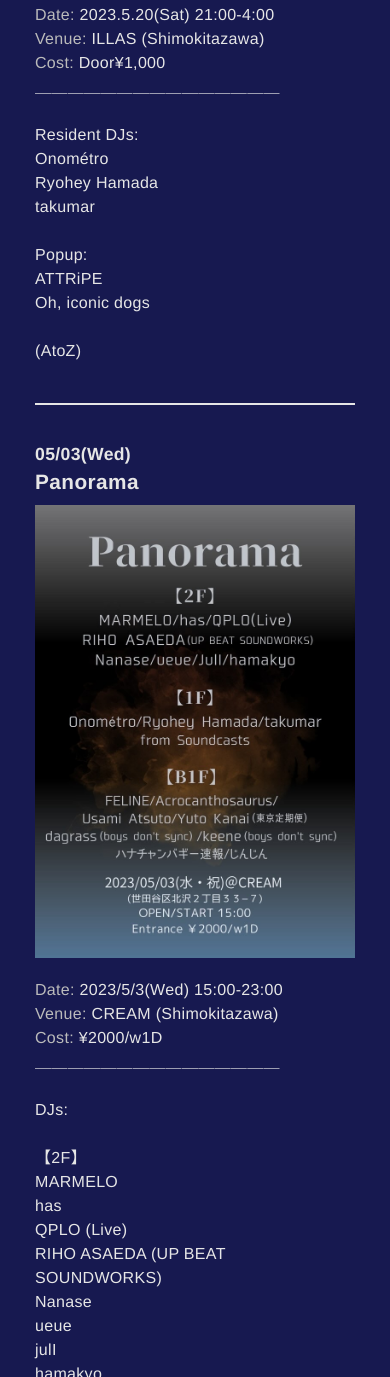
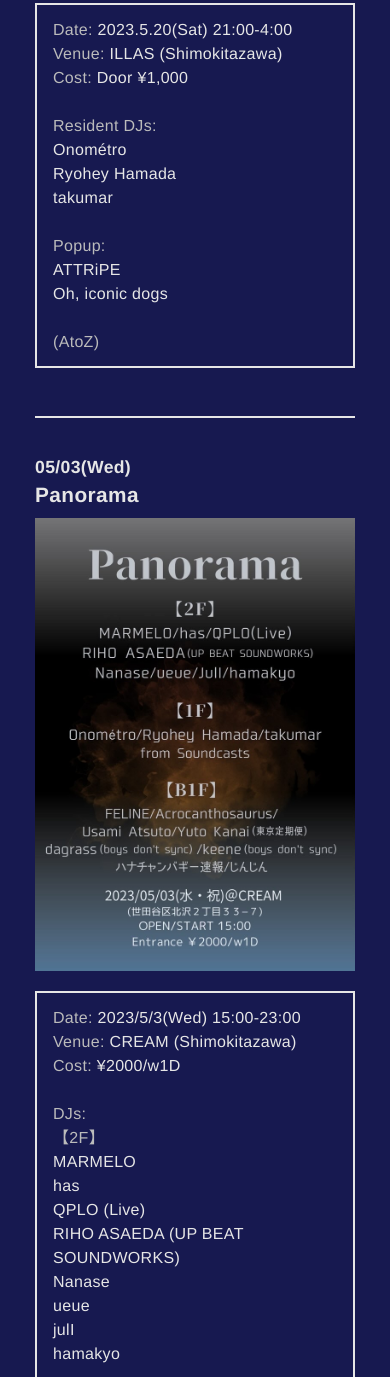
Before and after one commit to koringue/onomeacutetro, a plain HTML site: page schedule.html in a window 390 px wide. Shown: the part 623-2000 px from the top of the page. Drawn offline with Linux system fonts and the light colour scheme.

Commit message:
Add files via upload

```diff
--- a/schedule.html
+++ b/schedule.html
@@ -11,11 +11,11 @@
   <meta property="og:site_name" content="Onom&eacute;tro Information">
   <meta property="og:type" content="website">
   <meta property="og:url" content="https://onomeacutetro.info/schedule">
-  <meta property="og:image" content="https://onomeacutetro.info/image_onomeacutetro.jpg">
+  <!-- <meta property="og:image" content="onomeacutetro_face.png"> -->
   <meta name="twitter:card" content="summary">
   <meta name="twitter:title" content="Onom&eacute;tro Schedule">
   <meta name="twitter:description" content="DJ and live performances, come see me!">
-  <meta name="twitter:image" content="image_onomeacutetro.jpg">
+  <!-- <meta name="twitter:image" content="onomeacutetro_face.png"> -->
   <link href="style.css" rel="stylesheet">
   <link rel="preconnect" href="https://fonts.googleapis.com">
   <link rel="preconnect" href="https://fonts.gstatic.com" crossorigin>
@@ -61,22 +61,21 @@
       <a href="https://www.instagram.com/p/Crssj7XSxSo/" target="_blank">
         <img src="230520.png" alt="Schedule Image">
       </a>
-      <p>
+      <p class="box">
         <span class="gray">Date: </span>2023.5.20(Sat) 21:00-4:00<br>
         <span class="gray">Venue: </span>ILLAS (Shimokitazawa)<br>
-        <span class="gray">Cost: </span>Door¥1,000<br>
-        ＿＿＿＿＿＿＿＿＿＿＿＿＿＿＿<br>
+        <span class="gray">Cost: </span>Door ¥1,000<br>
         <br>
-        Resident DJs:<br>
+        <span class="gray">Resident DJs:</span><br>
         Onométro<br>
         Ryohey Hamada<br>
         takumar<br>
         <br>
-        Popup:<br>
+        <span class="gray">Popup:</span><br>
         ATTRiPE<br>
         Oh, iconic dogs<br>
         <br>
-        (AtoZ)
+        <span class="gray">(AtoZ)</span>
       </p>
     </div>
     <hr>
@@ -86,15 +85,14 @@
       <a href="https://www.instagram.com/p/CrlD5u0Shjw/" target="_blank">
         <img src="230503.jpg" alt="Schedule Image">
       </a>
-      <p>
+      <p class="box">
         <span class="gray">Date: </span>2023/5/3(Wed) 15:00-23:00<br>
         <span class="gray">Venue: </span>CREAM (Shimokitazawa)<br>
         <span class="gray">Cost: </span>¥2000/w1D<br>
-        ＿＿＿＿＿＿＿＿＿＿＿＿＿＿＿<br>
         <br>
-        DJs:<br>
-        <br>
-        【2F】<br>
+        <span class="gray">DJs:</span><br>
+        <!-- <br> -->
+        <span class="gray">【2F】</span><br>
         MARMELO<br>
         has<br>
         QPLO (Live)<br>
@@ -104,12 +102,12 @@
         julI<br>
         hamakyo<br>
         <br>
-        【1F】<br>
+        <span class="gray">【1F】</span><br>
         Onométro (Soundcasts)<br>
         Ryohey Hamada (Soundcasts)<br>
         takumar (Soundcasts)<br>
         <br>
-        【B1F】<br>
+        <span class="gray">【B1F】</span><br>
         FELINE<br>
         Acrocanthosaurus<br>
         Yuto Kanai (東京定期便)<br>
--- a/style.css
+++ b/style.css
@@ -118,7 +118,7 @@ hr {
 .schedule{
     width: 320px;
     margin-top: 2.5em;
-    margin-bottom: 2.5em;
+    margin-bottom: 3em;
 }
 
 .scheduledate{
@@ -129,6 +129,16 @@ hr {
 .schedulename{
     margin-top: 0;
     margin-bottom: 0.5em;
+}
+
+.box {
+    padding: 0.8em 1em;
+    margin: 1em 0;
+    border: solid 0.2em;
+}
+.box p {
+    margin: 0;
+    padding: 0;
 }
 
 .lastmod {
@@ -158,6 +168,10 @@ hr {
         margin-top: 1.1em;
     }
 
+    hr {
+        border: 0.08em solid;
+    }
+
     .info_top{
         margin-top: 3em;
     }
@@ -176,6 +190,10 @@ hr {
 
     .menu{
         font-size: 1.2em;
+    }
+
+    .box {
+        border: solid 0.14em;
     }
 
     .lastmod {
```
Also changed, not shown: index.html (+4 -4 lines), links.html (+2 -2 lines), schedule_soundcasts.html (+7 -8 lines).
